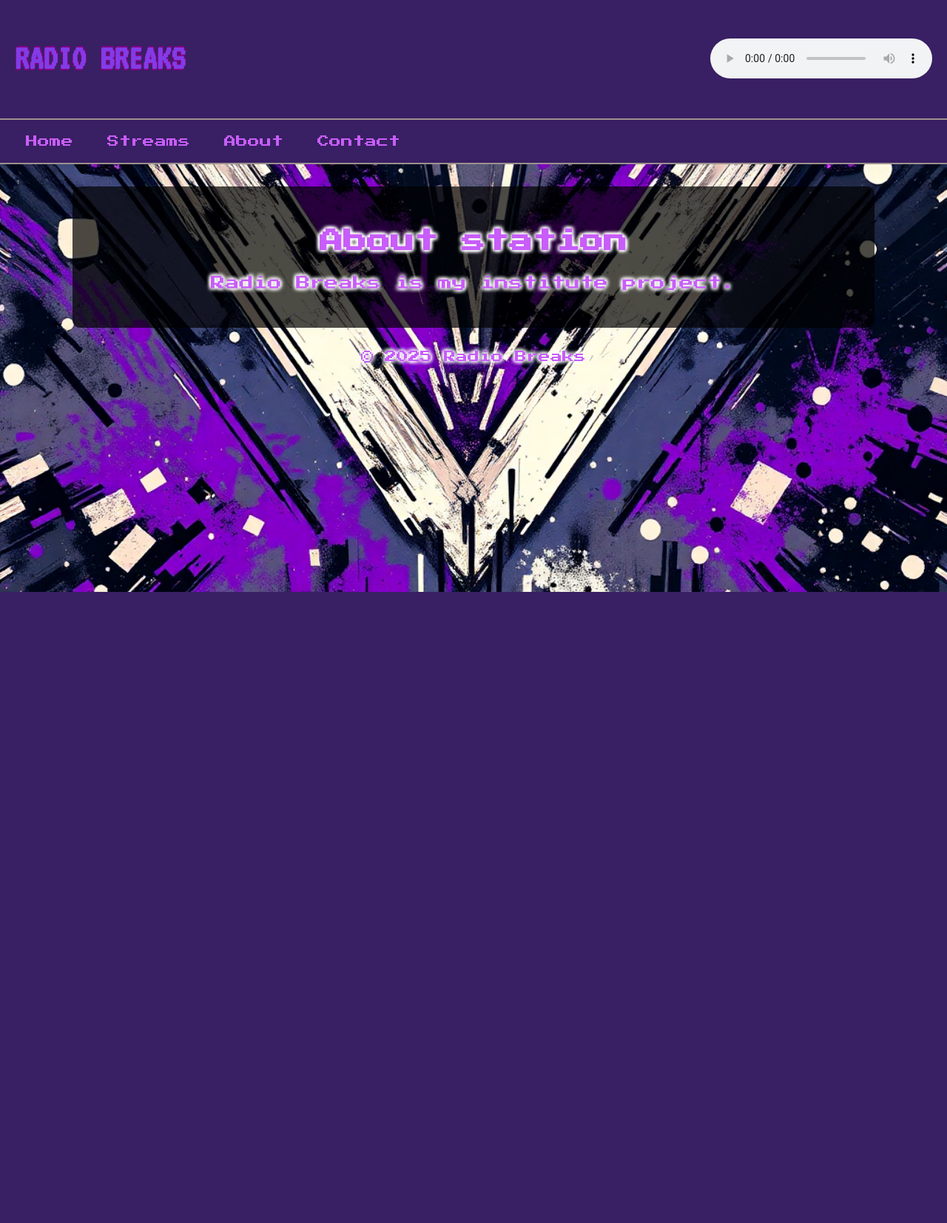
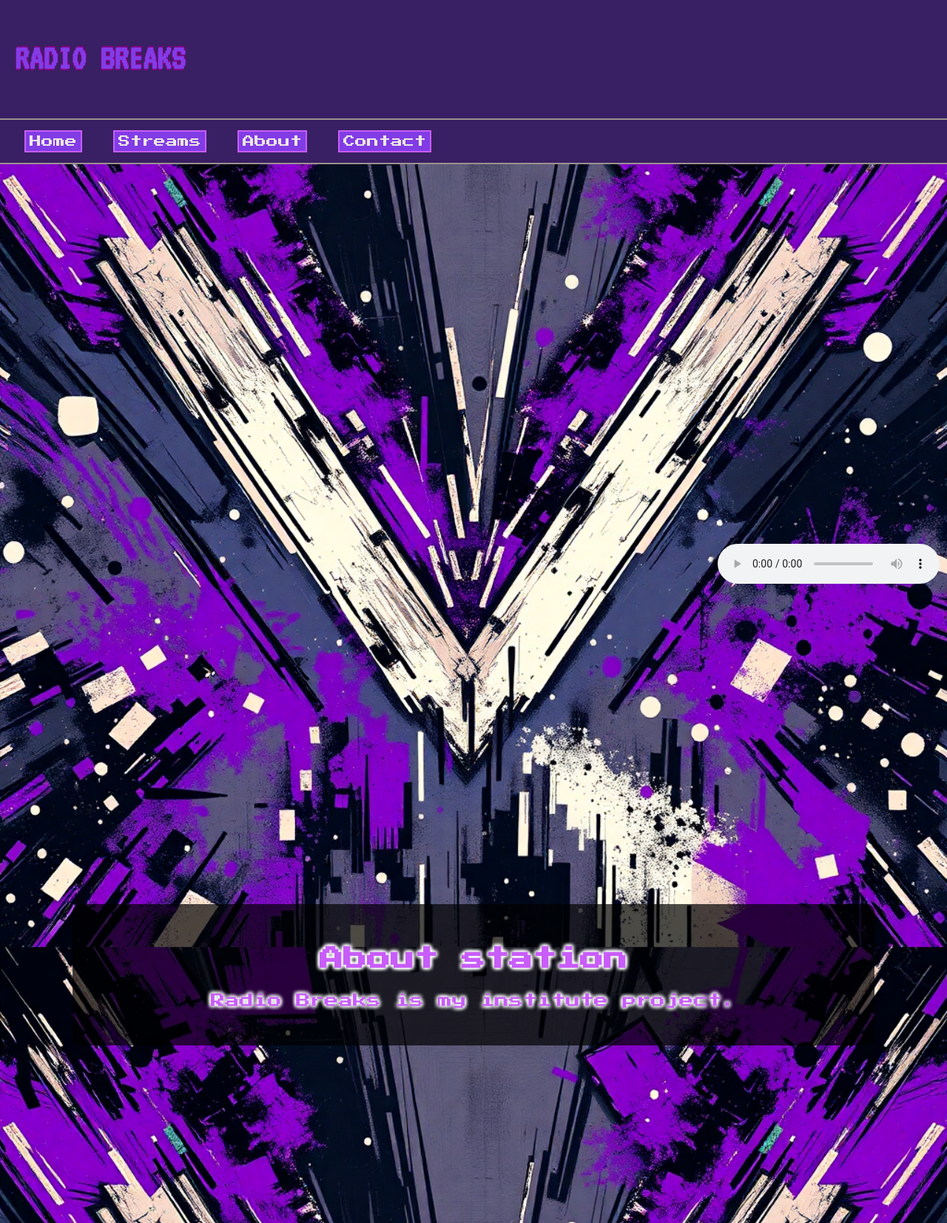
Before and after one commit to AAAAAAAAAAAAAAAAAao/hometask2, a PHP site: page / in a window 1280 px wide. Shown: the top 1653 px of the page at 74% size. Before the commit the page ends 800 px from the top, so only its background shows below. Run offline with PHP 8.4, Linux system fonts and the light colour scheme.

Commit message:
Опис змін

```diff
--- a/index.html
+++ b/index.html
@@ -21,7 +21,7 @@
             </audio>
 			</section>
     </header>
-	<header>
+	<header class="menu">
         <nav>
             <a href="#home">Home</a>
             <a href="#streams">Streams</a>
--- a/styles/style.css
+++ b/styles/style.css
@@ -22,19 +22,24 @@ header {
 }
 
 .player {
-    margin-left: auto;
+	position: fixed;
+    bottom: 10px;
+    right: 10px;
+	z-index: 1;
 }
 
 nav a {
+	padding: 5px;
     margin: 0 15px;
-    color: #c85df9;
+    color: #ece7e2;
     text-decoration: none;
+	outline: 2px solid #c85df9;
+	background-color: #823ce6;
 }
 
 nav a:hover{
-	margin: 0 15px;
-    color: #ece7e2;
-    text-decoration: none;
+    background-color: #c85df9;
+	outline: 2px solid #823ce6;
 }
 
 .sub-header {
@@ -49,6 +54,7 @@ h1 {
     color: #823ce6;
     text-transform: uppercase;
     animation: glitch 0.5s infinite alternate;
+
 }
 
 header h1 {
@@ -62,7 +68,7 @@ header h1 {
     background-color: rgba(0, 0, 0, 0.7); /* напівпрозорий чорний фон */
     border-radius: 10px; /* округлені кути */
     max-width: 80%;
-    margin: 30px auto;
+    margin: 1000px auto; /*30px auto*/
 }
 
 #about h2 {
@@ -95,3 +101,7 @@ footer {
     75% { text-shadow: -2px 2px purple, 2px -2px purple; }
     100% { text-shadow: 2px 2px purple, -2px -2px purple; }
 }
+.menu {
+	position: sticky;
+	top:0;
+}
```
